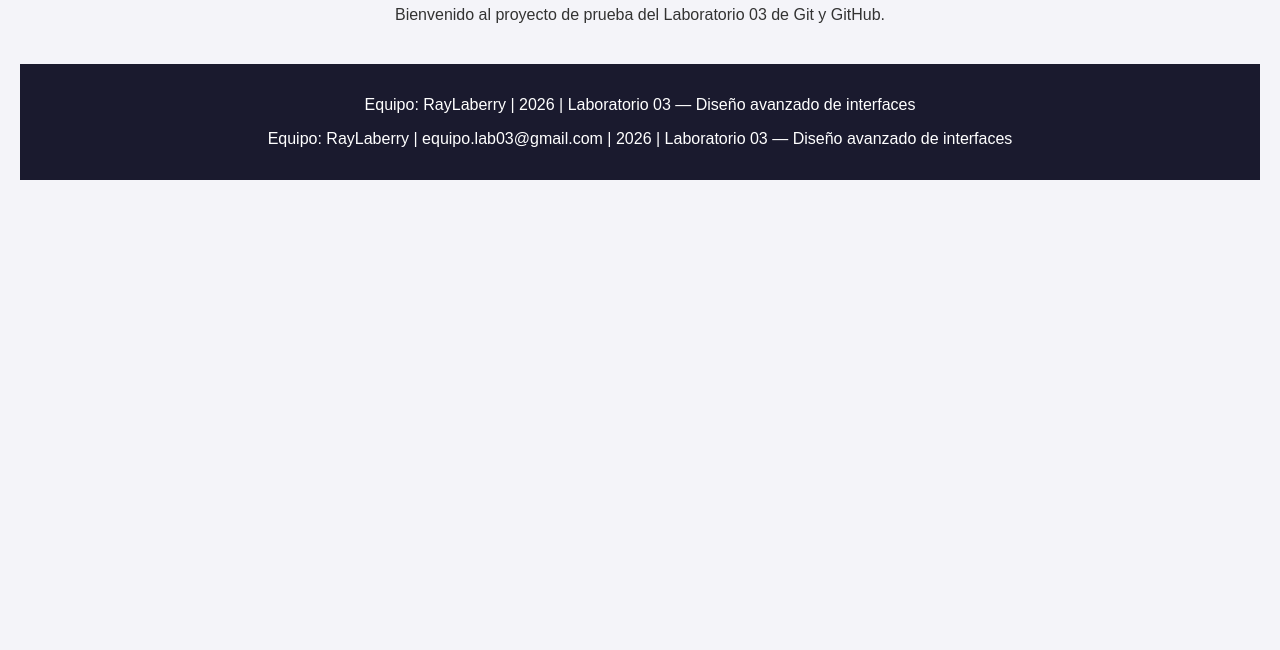
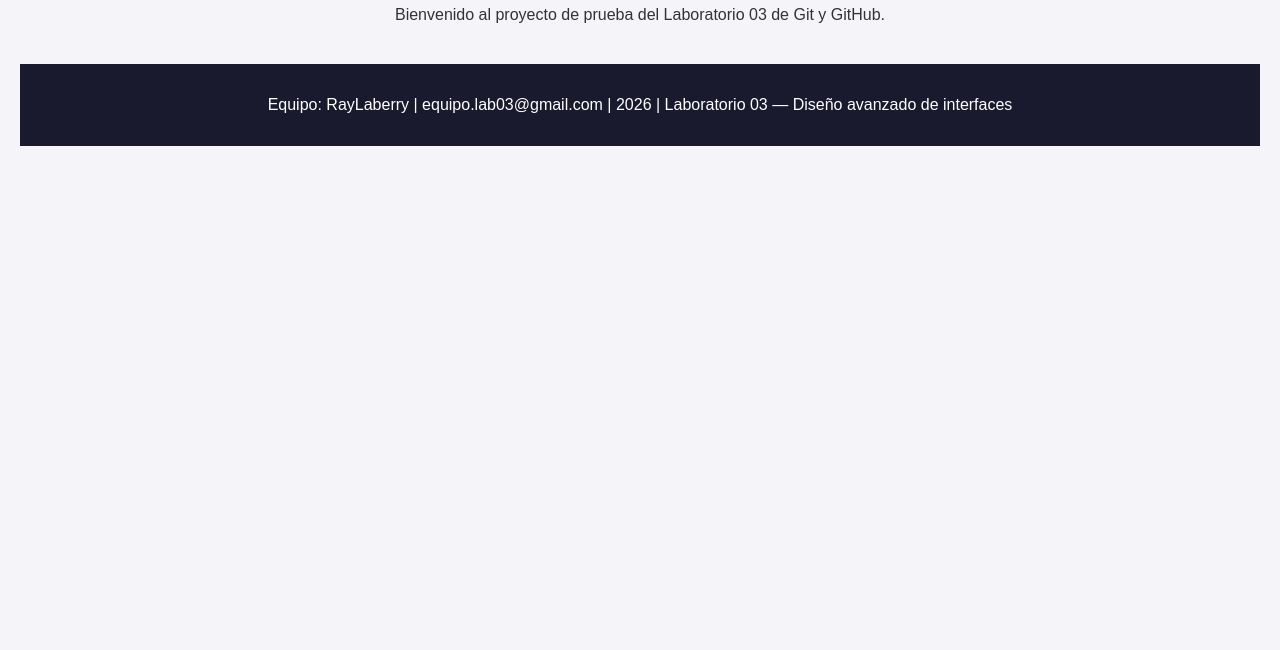
Before and after one commit to 69posesxd-collab/MiPagina, a plain HTML site: page index.html in a window 1280 px wide. Shown: the part 150-800 px from the top of the page. Drawn offline with Linux system fonts and the light colour scheme.

Commit message:
fix: elimina línea duplicada en footer

```diff
--- a/index.html
+++ b/index.html
@@ -21,7 +21,6 @@
   </main>
 
   <footer style="background:#1a1a2e;color:white;text-align:center;padding:16px;margin-top:40px">
-<p>Equipo: RayLaberry | 2026 | Laboratorio 03 — Diseño avanzado de interfaces</p>
    <p>Equipo: RayLaberry | equipo.lab03@gmail.com | 2026 | Laboratorio 03 — Diseño avanzado de interfaces</p>
 </footer>
 
```
